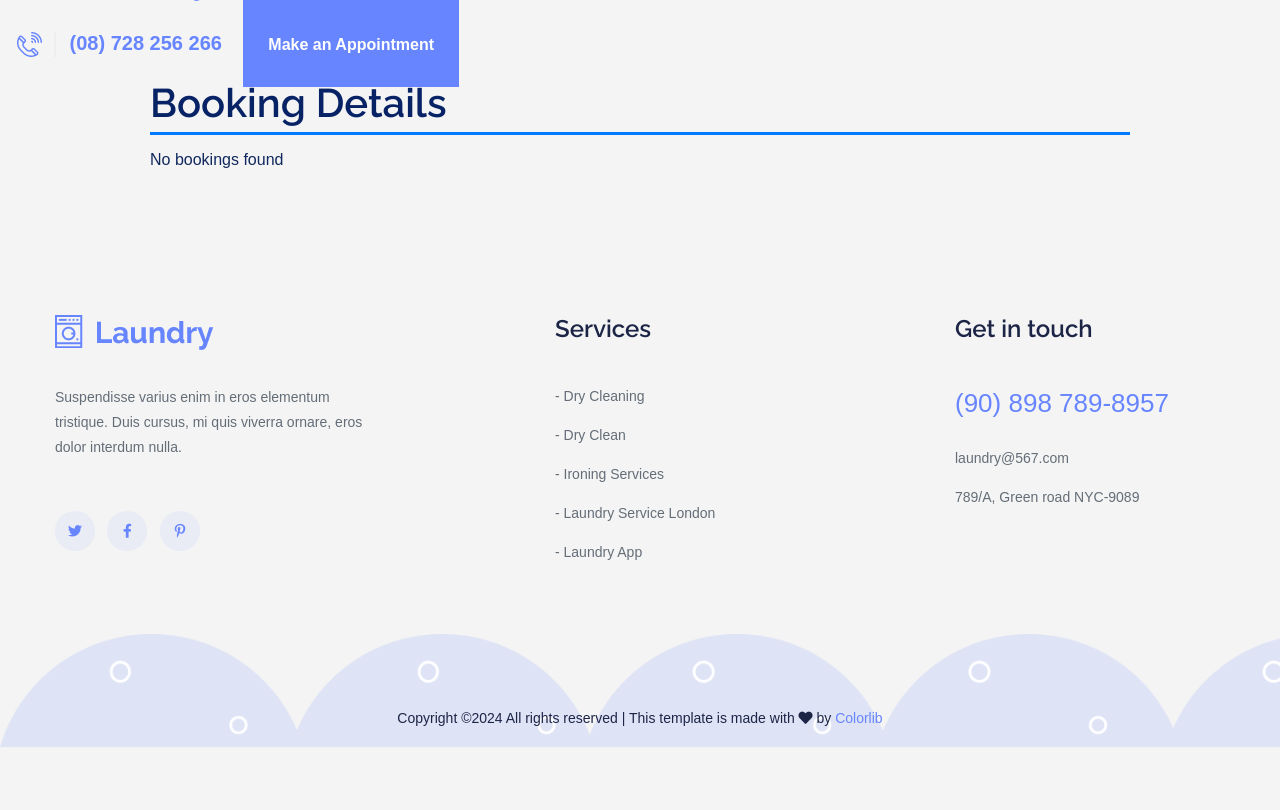
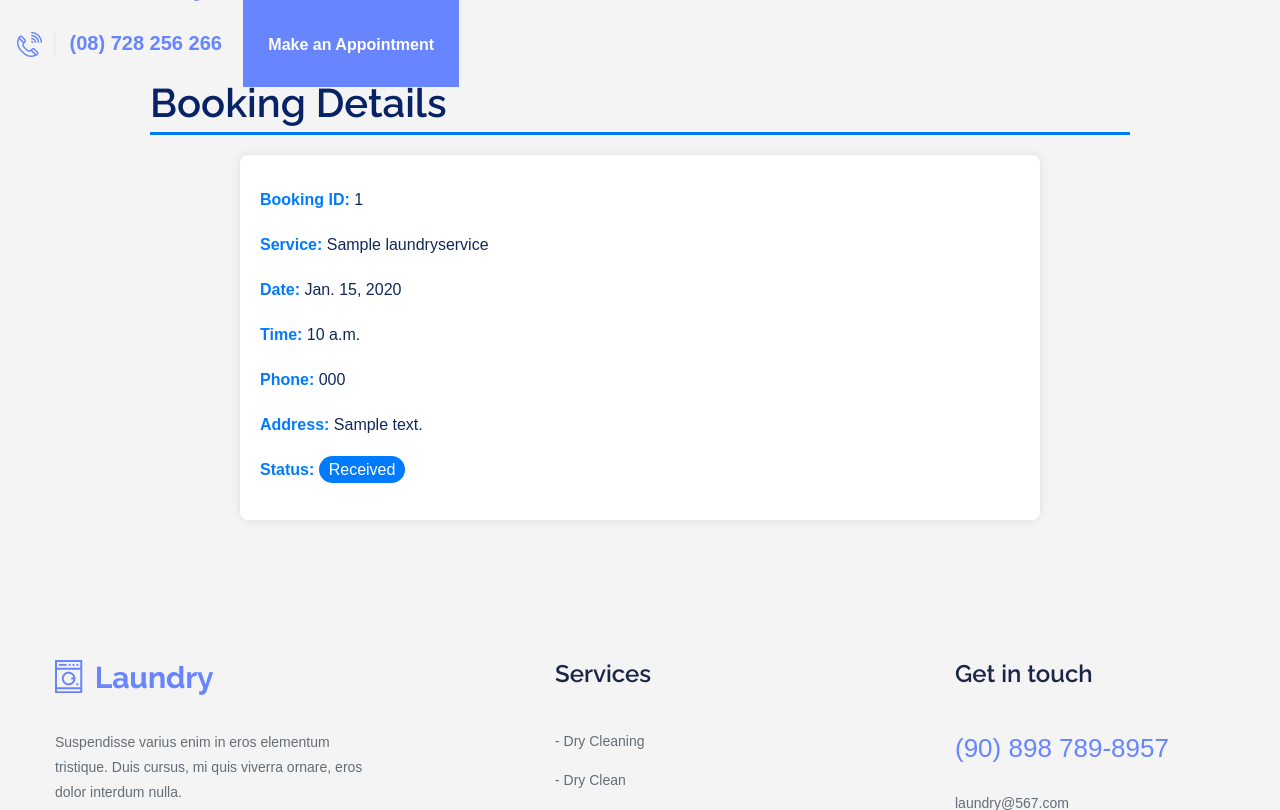
Before and after one commit to sarathkumarrs/laundry, a Django app: page /appointment/ in a window 1280 px wide. Shown: the part 62-872 px from the top of the page. Before the commit the page ends 809 px from the top, so only its background shows below. Run offline with Django 5.2, Linux system fonts and the light colour scheme; a user stored in the database is signed in; tables that the repository leaves empty hold one stand-in row (values such as "Sample post"); some libraries are stand-ins or nearby versions; some web fonts are replaced.

Commit message:
Updated the model ,appointment template and views

```diff
--- a/laundry/main/admin.py
+++ b/laundry/main/admin.py
@@ -3,4 +3,5 @@ from .models import *
 
 # Register your models here.
 admin.site.register(User)
+admin.site.register(LaundryService)
 admin.site.register(Booking)
--- a/laundry/main/forms.py
+++ b/laundry/main/forms.py
@@ -41,6 +41,13 @@ class LoginForm(forms.Form):
 
 
 class BookingForm(forms.ModelForm):
+    phone = forms.CharField(max_length=10, required=True)
+
+    address = forms.CharField(widget=forms.Textarea, required=True)
+    date = forms.DateField(widget=forms.DateInput(attrs={'type': 'date'}), required=True)
+    time = forms.TimeField(widget=forms.TimeInput(attrs={'type': 'time'}), required=True)
+    message = forms.CharField(widget=forms.Textarea, required=False)
+
     class Meta:
         model = Booking
-        fields = ['name', 'phone', 'address', 'date', 'time', 'message']
+        fields = ['service','phone', 'address', 'date', 'time', 'message']
--- a/laundry/main/templates/main/appointment.html
+++ b/laundry/main/templates/main/appointment.html
@@ -6,12 +6,10 @@
 {% block content %}
 <style>
     body {
-        /* font-family: Arial, sans-serif; */
         margin: 0;
         padding: 0;
         background-color: #f4f4f4;
     }
-
 
     .section {
         max-width: 800px;
@@ -21,15 +19,17 @@
         border-radius: 8px;
         box-shadow: 0 0 10px rgba(0, 0, 0, 0.1);
     }
-    section{
+
+    section {
         margin: 2rem 15rem;
     }
-    section h2{
+
+    section h2 {
         font-weight: 600;
         font-size: 40px;
         margin-bottom: 10px;
-        border-bottom: 3px solid #007bff; /* Add a blue underline */
-        padding-bottom: 5px; /* Optional: Add padding to the bottom */
+        border-bottom: 3px solid #007bff;
+        padding-bottom: 5px;
     }
 
     .order-status {
@@ -38,16 +38,64 @@
 
     .status {
         font-weight: bold;
-        color: #007bff;
+        color:#007bff; /* Default color */
     }
 
-    .date {
-        color: #999;
+    /* Styles for different status values */
+    .status1.received {
+        color:white;
+        padding: .5rem 1rem;
+        border-radius: 2rem;
+        background-color: #007bff; /* Blue color for 'received' status */
     }
-    @media only screen and (max-width:1024px) {
+
+    .status1.processing {
+        color:white;
+        padding: .5rem 1rem;
+        border-radius: 2rem;
+
+        background-color: #ff9900; /* Orange color for 'processing' status */
+    }
+
+    .status1.ready_for_pickup {
+        color:white;
+        padding: .5rem 1rem;
+        border-radius: 2rem;
+        background-color: #33cc33; /* Green color for 'ready_for_pickup' status */
+    }
+
+    .status1.completed {
+        color:white;
+        padding: .5rem 1rem;
+        border-radius: 2rem;
+        background-color: #9900cc; /* Purple color for 'completed' status */
+    }
+
+    .status1.cancelled {
+        color:white;
+        padding: .5rem 1rem;
+        border-radius: 2rem;
+        background-color: #ff0000; /* Red color for 'cancelled' status */
+    }
+
+    .personal {
+        display: flex;
+        justify-content: left;
+        gap: 3rem;
+    }
+
+    .personal-details {
+        background-color: #fff;
+        padding: 2rem;
+        border-radius: 8px;
+        box-shadow: 0 0 10px rgba(0, 0, 0, 0.1);
+    }
+
+    @media only screen and (max-width: 1024px) {
 
     }
-      @media only screen and (max-width:480px) {
+
+    @media only screen and (max-width: 480px) {
         section {
             margin: 2rem 2rem;
         }
@@ -56,43 +104,25 @@
 
 <section>
     <h2>Booking Details</h2>
+
     {% if bookings %}
-    {% for booking in bokkings %}
+        {% for booking in bookings %}
         <div class="section">
             <div class="order-status">
-            <p><span class="status">Booking ID:</span>  {{ booking.id }}</p>
-            <p><span class="date">Date:</span> {{ booking.date }}</p>
-            <p><span class="date">Time:</span> {{ booking.time }}</p>
-            <p><span class="status">Status:</span>{{ booking.status }}</p>
+                <p><span class="status received">Booking ID:</span>  {{ booking.id }}</p>
+                <p><span class="status received">Service:</span> {{ booking.service }}</p>
+                <p><span class="status received">Date:</span> {{ booking.date }}</p>
+                <p><span class="status received">Time:</span> {{ booking.time }}</p>
+                <p><span class="status received">Phone:</span> {{ booking.phone }}</p>
+                <p><span class="status received">Address:</span> {{ booking.address }}</p>
+                {% comment %} Dynamically change color based on the status value {% endcomment %}
+                <p><span class="status received">Status: </span><span class="status1 {{ booking.status|lower }}">{{ booking.get_status_display }}</span></p>
             </div>
         </div>
         {% endfor %}
     {% else %}
         <p>No bookings found</p>
     {% endif %}
-    {% comment %} {% for booking in bookings %}
-    <div class="section">
-        <div class="order-status">
-            <p><span class="status">Booking ID:</span>  {{ booking.id }}</p>
-            <p><span class="date">Date:</span> {{ booking.date }}</p>
-            <p><span class="date">Time:</span> {{ booking.time }}</p>
-            <p><span class="status">Status:</span>{{ booking.status }}</p>
-        </div>
-    </div> {% endcomment %}
-    {% comment %} <p>
-        Booking ID: {{ booking.id }}<br>
-        Customer: {{ booking.name }}<br>
-        Date: {{ booking.date }}<br>
-        Time: {{ booking.time }}<br>
-        {% comment %} Service Type: {{ booking.service_type }}<br> {% endcomment %}
-        {% comment %} Status: {{ booking.status }}<br>
-    </p> {% endcomment %}
-    {% comment %} {% endfor %} {% endcomment %}
-
-
-
-    <!-- Add more order status information as needed -->
-
 </section>
 
 {% endblock %}
--- a/laundry/main/templates/main/base.html
+++ b/laundry/main/templates/main/base.html
@@ -175,6 +175,7 @@
                                         <ul class="submenu">
                                             {% if user.is_authenticated %}
                                             <li><a href="{% url 'main:appointment' %}">Booking Details</a></li>
+
                                             <li><a href="{% url 'main:signout' %}">Log Out</a></li>
                                             {% else %}
                                             <li><a href="{% url 'main:signin' %}">Sign In</a></li>
@@ -201,38 +202,46 @@
     </header>
     <!-- booking  -->
     <form method="post" action="{% url 'main:booking_form' %}" id="bookingForm">
-
     {% csrf_token %}
     <div class="close-icon" style="text-align: right;" onclick="closeForm()">
         <i class="fas fa-times"></i>
     </div>
     <h2>Booking</h2>
 
-        <!-- <label for="name">Your Name:</label> -->
-        <input type="text" id="name" name="name" placeholder="Your Name" required>
+    {% comment %} <label for="service">Select Service:</label> {% endcomment %}
+    <div style="margin-bottom:6.5rem;">
+        <select id="service" name="service"  required>
+            <option value="" selected style="width:5rem;"  disabled>Select a service</option>
+            {% for service in services %}
+                <option value="{{ service.id }}">{{ service.name }}</option>
+            {% endfor %}
+        </select>
+    </div>
 
-        <!-- <label for="phone">Phone Number:</label> -->
+
+    {% comment %} <label for="phone">Phone Number:</label> {% endcomment %}
     <input type="tel" id="phone" name="phone" pattern="[0-9]{10}" placeholder="Phone Number" required>
 
-        <!-- <label for="address">Address:</label> -->
+    {% comment %} <label for="address">Address:</label> {% endcomment %}
     <textarea id="address" name="address" rows="5" placeholder="Address" required></textarea>
 
     <div style="display: flex; gap: 10px;">
         <div style="flex: 1;">
-                <!-- <label for="date">Preferred Date:</label> -->
+            {% comment %} <label for="date">Preferred Date:</label> {% endcomment %}
             <input type="date" id="date" name="date" placeholder="Preferred Date" required>
         </div>
         <div style="flex: 1;">
-                <!-- <label for="time">Preferred Time:</label> -->
+            {% comment %} <label for="time">Preferred Time:</label> {% endcomment %}
             <input type="time" id="time" name="time" placeholder="Preferred Time" required>
         </div>
     </div>
 
-        <!-- <label for="message">Additional Message:</label> -->
+    {% comment %} <label for="message">Additional Message:</label> {% endcomment %}
     <textarea id="message" name="message" rows="4" placeholder="Additional Message"></textarea>
 
     <button type="submit">Submit</button>
 </form>
+
 
     <script>
         document.addEventListener("DOMContentLoaded", function () {
--- a/laundry/main/urls.py
+++ b/laundry/main/urls.py
@@ -11,7 +11,9 @@ urlpatterns = [
     path('about/',views.about,name='about'),
     path('contact/',views.contact,name='contact'),
     path('elements/',views.elements,name='elements'),
-    path('appointment/',views.appointment,name='appointment'),
+    # path('appointment/<int:pk>/',views.appointment,name='appointment'),
+    path('appointment/', views.appointment, name='appointment'),
+
     path('blog/',views.blog,name='blog'),
     path('blog_details/',views.blog_details,name='blog_details'),
     path('services/',views.services,name='services'),
--- a/laundry/main/views.py
+++ b/laundry/main/views.py
@@ -6,9 +6,15 @@ from django.urls import reverse
 
 # Create your views here.
 def index(request):
-    return render(request,'main/index.html')
+    booking =Booking.objects.all()
+    services = LaundryService.objects.all()
+    form = BookingForm()
+    return render(request,'main/index.html', {'form': form,'services':services,'booking':booking})
 
 def signin(request):
+    booking =Booking.objects.all()
+    services = LaundryService.objects.all()
+    form = BookingForm()
     if request.method == "POST":
         login_form = LoginForm(request.POST)
         if login_form.is_valid():
@@ -28,49 +34,77 @@ def signin(request):
     else:
         login_form = LoginForm()
 
-    return render(request,'main/signin.html',{'login_form':login_form})
+    return render(request,'main/signin.html',{'login_form':login_form,'form': form,'services':services,'booking':booking})
 
 def signup(request):
+    booking =Booking.objects.all()
+    services = LaundryService.objects.all()
+    form = BookingForm()
     if request.method == "POST":
-        form = UserRegistrationForm(request.POST)
-        if form.is_valid():
+        form1 = UserRegistrationForm(request.POST)
+        if form1.is_valid():
             print("Form is valid. Saving...")
-            user = form.save(commit=False)
-            user.set_password(form.cleaned_data["password"])
+            user = form1.save(commit=False)
+            user.set_password(form1.cleaned_data["password"])
             user.save()
             messages.success(request, "You have signed up successfully!")
             return redirect("main:signin")
         else:
-            print("Form is not valid:", form.errors)
-            return render(request, "main/signup.html", {"form": form})
-    form = UserRegistrationForm()
-    return render(request, 'main/signup.html', {"form": form})
+            print("Form is not valid:", form1.errors)
+            return render(request, "main/signup.html", {"form1": form1})
+    form1 = UserRegistrationForm()
+    return render(request, 'main/signup.html', {"form1": form1,'form': form,'services':services,'booking':booking})
 
 
 def about(request):
-    return render(request,'main/about.html')
+    booking =Booking.objects.all()
+    services = LaundryService.objects.all()
+    form = BookingForm()
+    return render(request,'main/about.html', {'form': form,'services':services,'booking':booking})
 
 def contact(request):
-    return render(request,'main/contact.html')
+    booking =Booking.objects.all()
+    services = LaundryService.objects.all()
+    form = BookingForm()
+    return render(request,'main/contact.html', {'form': form,'services':services,'booking':booking})
 
 def elements(request):
-    return render(request,'main/elements.html')
+    booking =Booking.objects.all()
+    services = LaundryService.objects.all()
+    form = BookingForm()
+    return render(request,'main/elements.html', {'form': form,'services':services,'booking':booking})
 
 def appointment(request):
+    booking =Booking.objects.all()
+    services = LaundryService.objects.all()
+    form = BookingForm()
+    if request.user.is_authenticated:
+            # Filter bookings based on the currently logged-in user
+            bookings = Booking.objects.filter(user=request.user)
 
-    bookings = Booking.objects.all()
-    print(bookings)
-    return render(request,'main/appointment.html',{' bookings ': bookings })
+            return render(request, 'main/appointment.html', {'bookings': bookings,'form': form,'services':services,'booking':booking})
+    else:
+        # Handle the case when the user is not authenticated
+        return render(request, 'main/appointment.html', {'form': form,'services':services,'booking':booking})  # Create a template for this case
 
 def blog(request):
-    return render(request,'main/blog.html')
+    booking =Booking.objects.all()
+    services = LaundryService.objects.all()
+    form = BookingForm()
+    return render(request,'main/blog.html', {'form': form,'services':services,'booking':booking})
 
 def blog_details(request):
-    return render(request,'main/blog_details.html')
+    booking =Booking.objects.all()
+    services = LaundryService.objects.all()
+    form = BookingForm()
+    return render(request,'main/blog_details.html', {'form': form,'services':services,'booking':booking})
 
 
 def services(request):
-    return render(request,'main/services.html')
+    booking =Booking.objects.all()
+    services = LaundryService.objects.all()
+    form = BookingForm()
+    return render(request,'main/services.html', {'form': form,'services':services,'booking':booking})
 
 def signout(request):
     logout(request)
@@ -78,13 +112,16 @@ def signout(request):
 
 
 def booking_form(request):
+    services = LaundryService.objects.all()
     if request.method == 'POST':
         form = BookingForm(request.POST)
         if form.is_valid():
-            form.save()
-            messages.success(request, "Booking submitted successfully!")
-            return redirect('main:appointment')  # Redirect to a success page
+            booking = form.save(commit=False)
+            booking.user = request.user  # Assuming the user is logged in
+            booking.status = 'received'  # Set the default status
+            booking.save()
+            return redirect('main:appointment')
     else:
         form = BookingForm()
 
-    return render(request, 'main/index.html', {'form': form})
+    return render(request, 'main/index.html', {'form': form,'services':services})
```
Also changed, not shown: laundry/main/models.py (+13 -7 lines), laundry/main/templates/main/signup.html (+4 -4 lines). Lines whose indentation alone changed are shown as unchanged.
